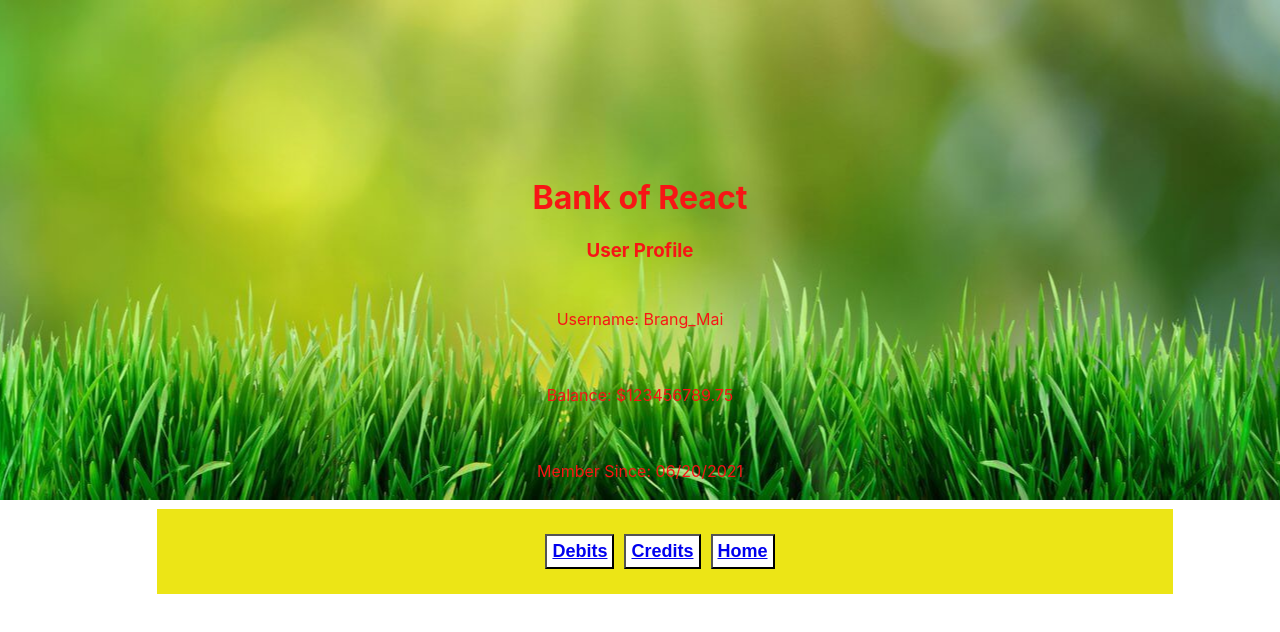
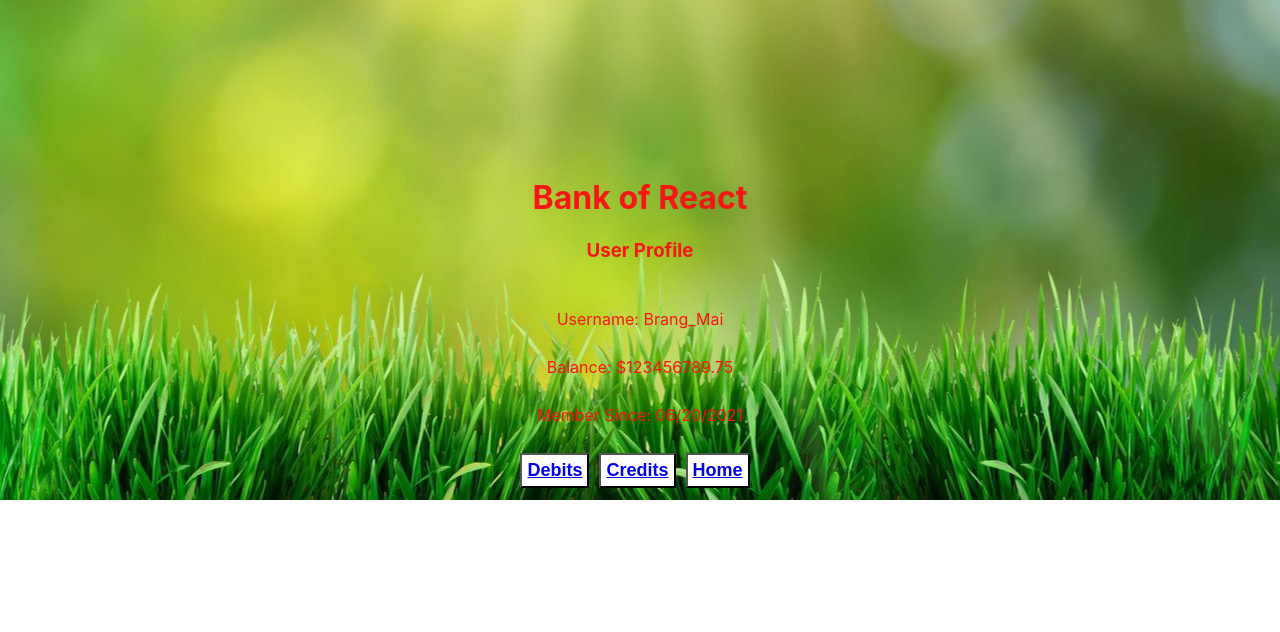
Before and after one commit to brangmai1/WebDev-Sum21-Assign4-BankOfReact, a React (Create React App) app: page /userProfile in a window 1280 px wide. Shown: the top 632 px of the page. Built offline with nearby package versions, Linux system fonts and the light colour scheme.

Commit message:
made style changed

```diff
--- a/src/components/UserProfile.js
+++ b/src/components/UserProfile.js
@@ -14,10 +14,12 @@ class UserProfile extends Component {
                 <h1>Bank of React</h1>
                 <h3>User Profile</h3>
 
-                <div>Username: {this.props.userName}</div>
+                <div>
+                    Username: {this.props.userName}
                     <AccountBalance accountBalance={this.props.accountBalance} />
-                <div>Member Since: {this.props.memberSince}</div>
-                <ul>
+                    Member Since: {this.props.memberSince}
+                </div>
+
                 <button>
                     <Link to="/debits">Debits</Link>
                 </button>
@@ -27,7 +29,6 @@ class UserProfile extends Component {
                 <button>
                     <Link to="/">Home</Link>
                 </button>
-                </ul>
 
             </div>
         );
--- a/src/components/debits.js
+++ b/src/components/debits.js
@@ -35,17 +35,13 @@ class Debits extends Component{
                 <li>Checking Account: $</li>
                 <li>Savings Account: $</li>
             </div>
-                <div>
-                <ul>
+
             <button>
                 <Link to="/userProfile">Back to User Profile</Link>
             </button>
-                </ul>
-                </div>
             </div>
         );
     }
-
 }
 
 export default Debits;
```
Lines whose indentation alone changed are shown as unchanged.
